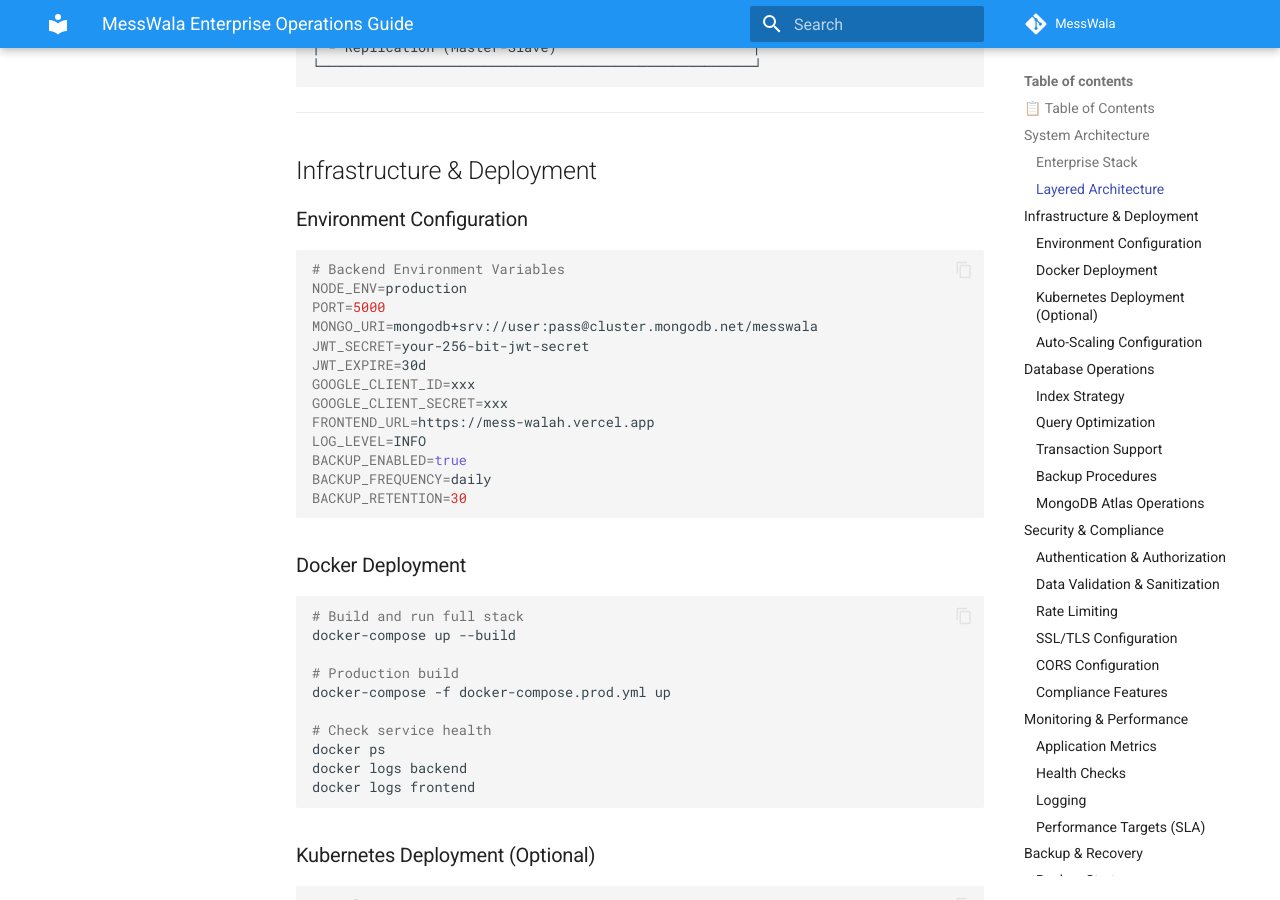
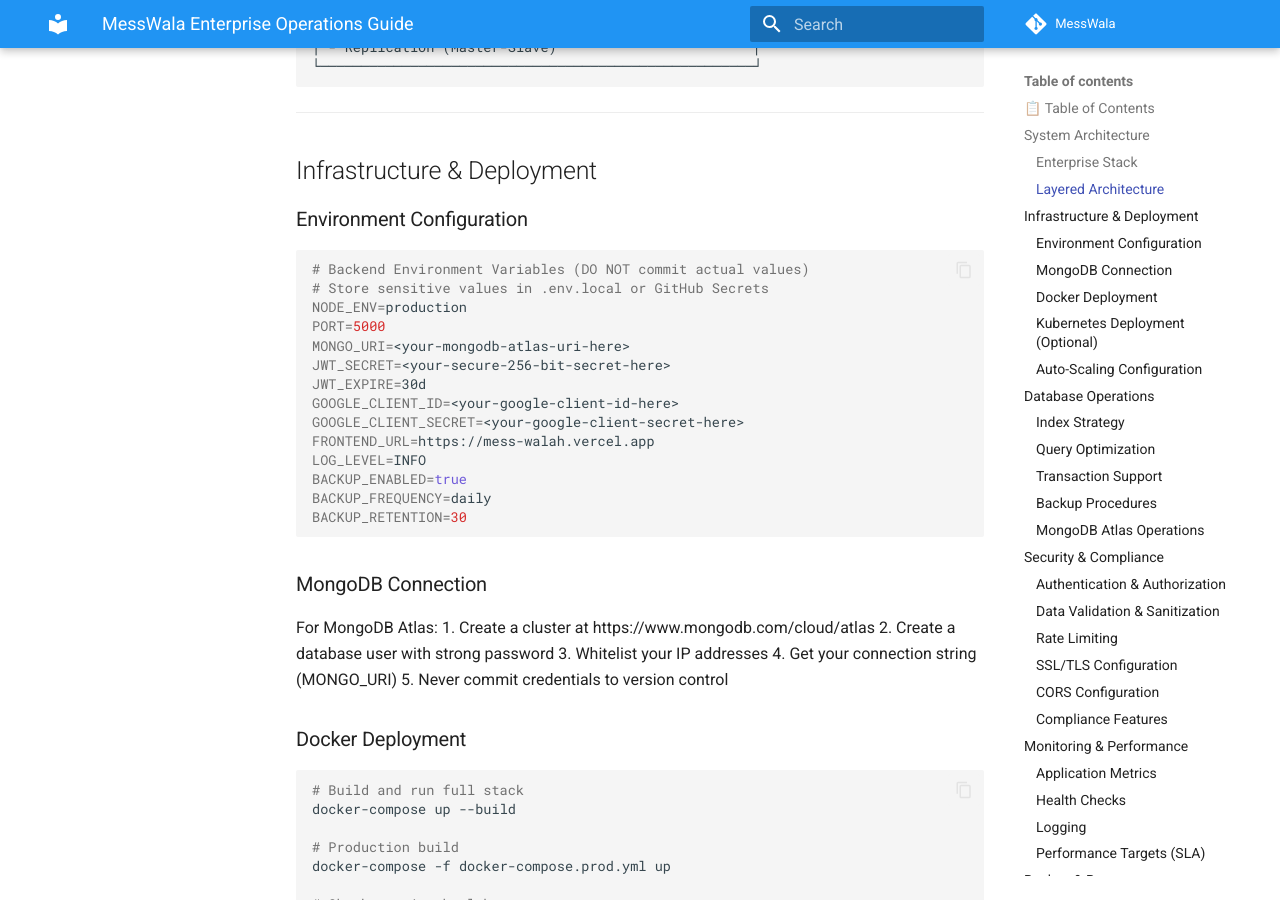
Before and after one commit to soumyadeepsarkar-2004/MessWala, an MkDocs documentation site: the page built from docs-src/operations-guide.md, in a window 1280 px wide and 900 px high, scrolled down 1493 px. Built offline with MkDocs 1.6.1 and Material for MkDocs 9.7.7, drawn with Linux system fonts in a browser that asks for light colours; comment, search, counter and statistics services are not loaded.

Commit message:
security: fix exposed credentials and enhance Helmet CSP
- Remove example MongoDB credentials from operations-guide.md
- Replace with placeholder <your-mongodb-atlas-uri-here> with security guidelines
- Enhance Helmet configuration with full Content Security Policy (CSP)
- Add HSTS headers (1-year max-age, preload enabled)
- Add frame guard (deny), noSniff, and xssFilter protections
- Prevent XSS, clickjacking, and MIME-type sniffing attacks

Fixes GitHub Security alerts for exposed secrets and insecure Helmet config

````diff
--- a/docs-src/operations-guide.md
+++ b/docs-src/operations-guide.md
@@ -78,20 +78,30 @@
 ### Environment Configuration
 
 ```bash
-# Backend Environment Variables
+# Backend Environment Variables (DO NOT commit actual values)
+# Store sensitive values in .env.local or GitHub Secrets
 NODE_ENV=production
 PORT=5000
-MONGO_URI=mongodb+srv://user:pass@cluster.mongodb.net/messwala
-JWT_SECRET=your-256-bit-jwt-secret
+MONGO_URI=<your-mongodb-atlas-uri-here>
+JWT_SECRET=<your-secure-256-bit-secret-here>
 JWT_EXPIRE=30d
-GOOGLE_CLIENT_ID=xxx
-GOOGLE_CLIENT_SECRET=xxx
+GOOGLE_CLIENT_ID=<your-google-client-id-here>
+GOOGLE_CLIENT_SECRET=<your-google-client-secret-here>
 FRONTEND_URL=https://mess-walah.vercel.app
 LOG_LEVEL=INFO
 BACKUP_ENABLED=true
 BACKUP_FREQUENCY=daily
 BACKUP_RETENTION=30
 ```
+
+### MongoDB Connection
+
+For MongoDB Atlas:
+1. Create a cluster at https://www.mongodb.com/cloud/atlas
+2. Create a database user with strong password
+3. Whitelist your IP addresses
+4. Get your connection string (MONGO_URI)
+5. Never commit credentials to version control
 
 ### Docker Deployment
 
````
Also changed, not shown: 1 other file.
